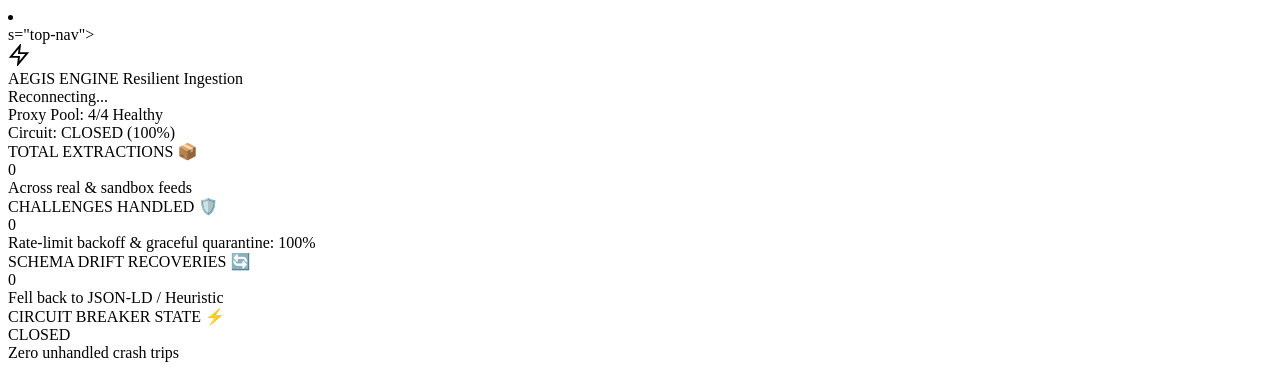
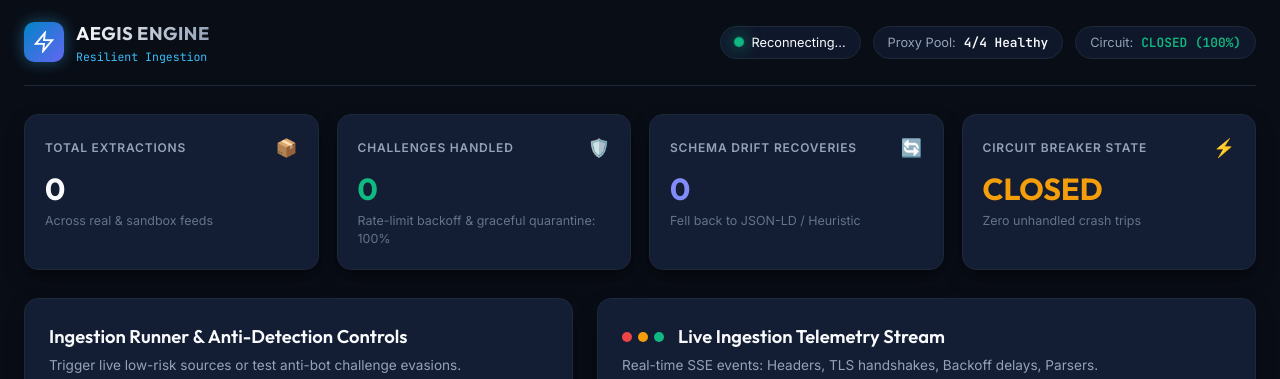
Before and after one commit to deepanshu682/Scrapper, a plain HTML site: page public/index.html in a window 1280 px wide. Shown: the top 379 px of the page. Drawn offline with Linux system fonts and the light colour scheme; no server answers.

Commit message:
Fix CSS stylesheet link tag in index.html

```diff
--- a/public/index.html
+++ b/public/index.html
@@ -12,12 +12,13 @@
   <link
     href="https://fonts.googleapis.com/css2?family=Inter:wght@300;400;500;600;700&family=JetBrains+Mono:wght@400;500;600&family=Outfit:wght@500;600;700&display=swap"
     rel="stylesheet">
-  <li <header clasnk rel="stylesheet" href="/app.css">
+  <link rel="stylesheet" href="/app.css">
 </head>
 
 <body>
   <div class="app-layout">
-    <!--- Top Header --->s="top-nav">
+    <!-- Top Header -->
+    <header class="top-nav">
       <div class="brand-group">
         <div class="brand-logo">
           <svg width="22" height="22" viewBox="0 0 24 24" fill="none" stroke="currentColor" stroke-width="2">
```
Lines whose indentation alone changed are shown as unchanged.
